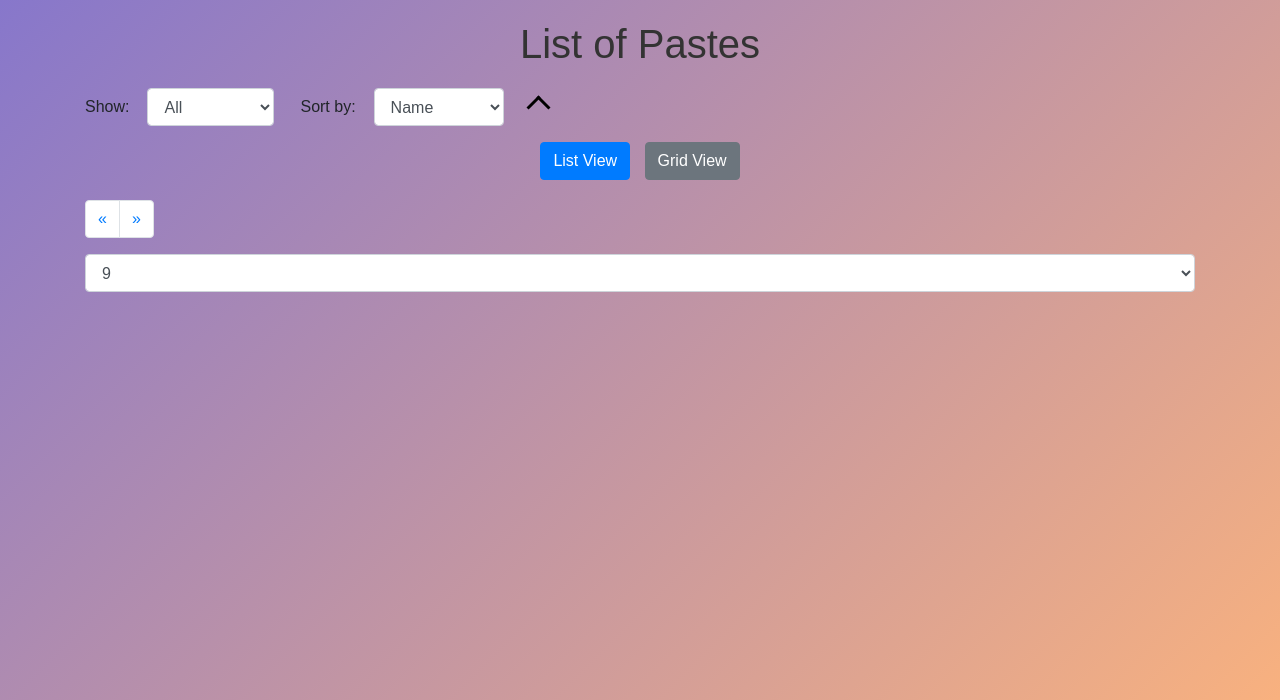
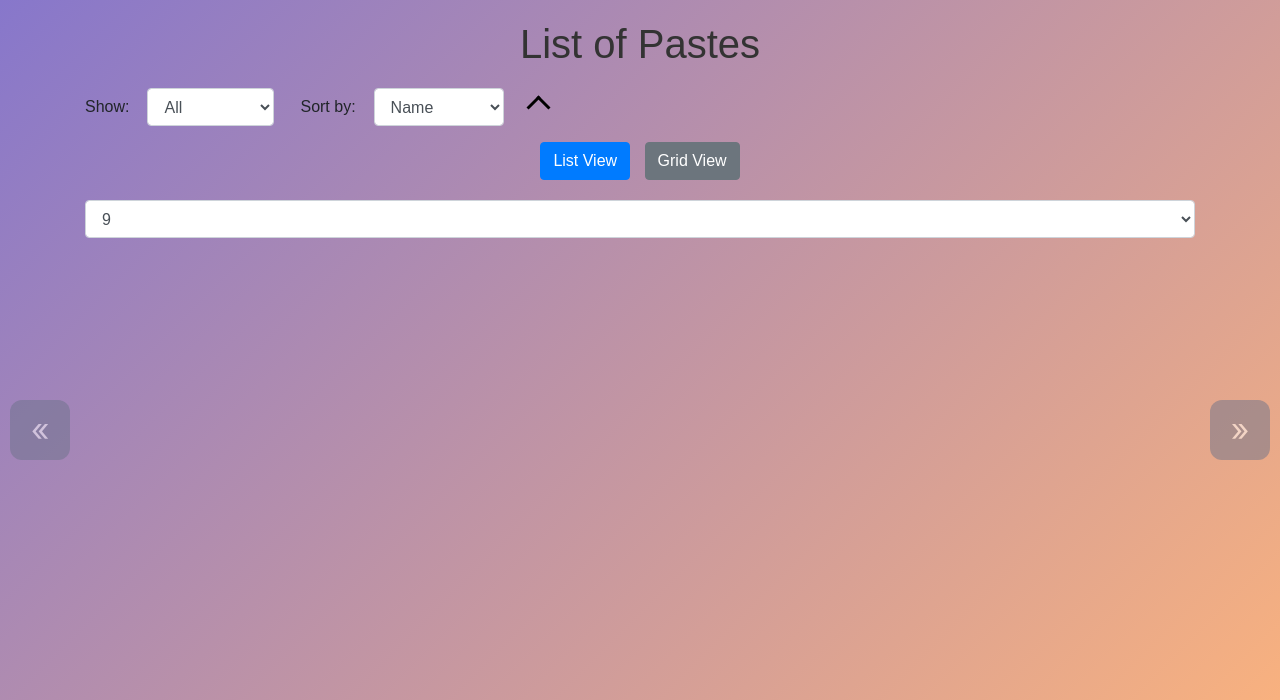
Before and after one commit to zuhoffff/Pastebin-django, a Django app: page /list_pastes in a window 1280 px wide. Shown: the top 700 px of the page. Run offline with Django 5.2, Linux system fonts and the light colour scheme; data that the repository does not hold is empty; some libraries are stand-ins or nearby versions.

Commit message:
navigation buttons changed

```diff
--- a/main_app/pastebin_main_app/static/list_pastes.css
+++ b/main_app/pastebin_main_app/static/list_pastes.css
@@ -140,3 +140,46 @@ h1 {
     50% { background-color: #f8f9fa; }
     100% { background-color: #d1e7fd; }
 }
+
+/* Pagination button styles */
+.pagination-btn {
+    position: fixed;
+    top: 50%;
+    display: none;
+    width: 60px;
+    height: 60px;
+    border-radius: 20%;
+    background-color: #4e73df;
+    color: white;
+    border: none;
+    outline: none;
+    font-size: 2rem;
+    text-align: center;
+    line-height: 60px;
+    cursor: pointer;
+    z-index: 1000;
+    transition: transform 0.3s, opacity 0.3s;
+    display: flex;
+    justify-content: center;
+    align-items: center;
+}
+
+.pagination-btn:hover {
+    opacity: 0.9;
+    transform: scale(1.3);
+}
+
+#previous-page {
+    left: 10px;
+}
+
+#next-page {
+    right: 10px;
+}
+
+/* Make buttons half-transparent when disabled */
+.disabled {
+    opacity: 0.5;
+    filter: grayscale(80%);
+    cursor: not-allowed;
+}
--- a/main_app/pastebin_main_app/templates/list_pastes.html
+++ b/main_app/pastebin_main_app/templates/list_pastes.html
@@ -44,21 +44,6 @@
         {% include 'list_pastes_part.html' %}
     </div>
 
-    <!-- Pagination Controls -->
-    <nav aria-label="Page navigation" id="pagination-nav">
-        <ul class="pagination">
-            <li class="page-item">
-                <button class="page-link" id="previous-page" aria-label="Previous">
-                    <span aria-hidden="true">&laquo;</span>
-                </button>
-            </li>
-            <li class="page-item">
-                <button class="page-link" id="next-page" aria-label="Next">
-                    <span aria-hidden="true">&raquo;</span>
-                </button>
-            </li>
-        </ul>
-    </nav>
     <!-- Pagination Number selector -->
     <select name="paginate_by" id="paginate_by" class="form-control mr-3">
         <option value="9">9</option>
@@ -66,6 +51,13 @@
         <option value="27">27</option>
     </select>
 </div>
+<!-- Pagination Controls -->
+<button class="pagination-btn" id="previous-page" aria-label="Previous">
+    <span aria-hidden="true">&laquo;</span>
+</button>
+<button class="pagination-btn" id="next-page" aria-label="Next">
+    <span aria-hidden="true">&raquo;</span>
+</button>
 
 <!-- Include jQuery -->
 <script src="https://code.jquery.com/jquery-3.5.1.js"></script>
@@ -126,8 +118,7 @@
                 $('#pastes-container').html(response.html);
                 highlightSortedColumn(sort);
                 blinkEffect();
-                alert(response.context.page_obj.has_next)
-                updatePaginationButtons(response.context.page_obj.has_next, );
+                updatePaginationButtons(response.has_previous, response.has_next);
                 currentPage = response.current_page;
             }
         });
@@ -164,11 +155,20 @@
     }
 
     function updatePaginationButtons(hasPrevious, hasNext) {
-        $('#previous-page').prop('disabled', !hasPrevious);
-        $('#next-page').prop('disabled', !hasNext);
+        const prevButton = $('#previous-page');
+        const nextButton = $('#next-page');
 
-        $('#previous-page').closest('.page-item').toggleClass('disabled', !hasPrevious);
-        $('#next-page').closest('.page-item').toggleClass('disabled', !hasNext);
+        if (hasPrevious) {
+            prevButton.removeClass('disabled');
+        } else {
+            prevButton.addClass('disabled');
+        }
+
+        if (hasNext) {
+            nextButton.removeClass('disabled');
+        } else {
+            nextButton.addClass('disabled');
+        }
     }
 </script>
 {% endblock %}
```
